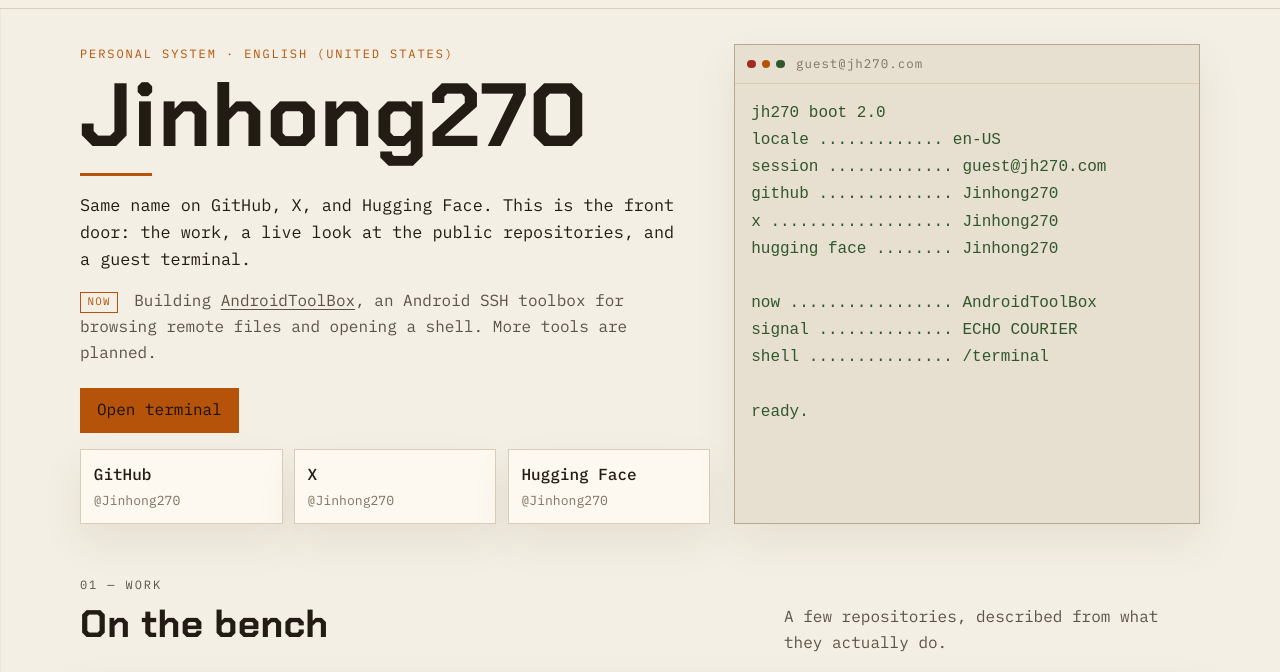
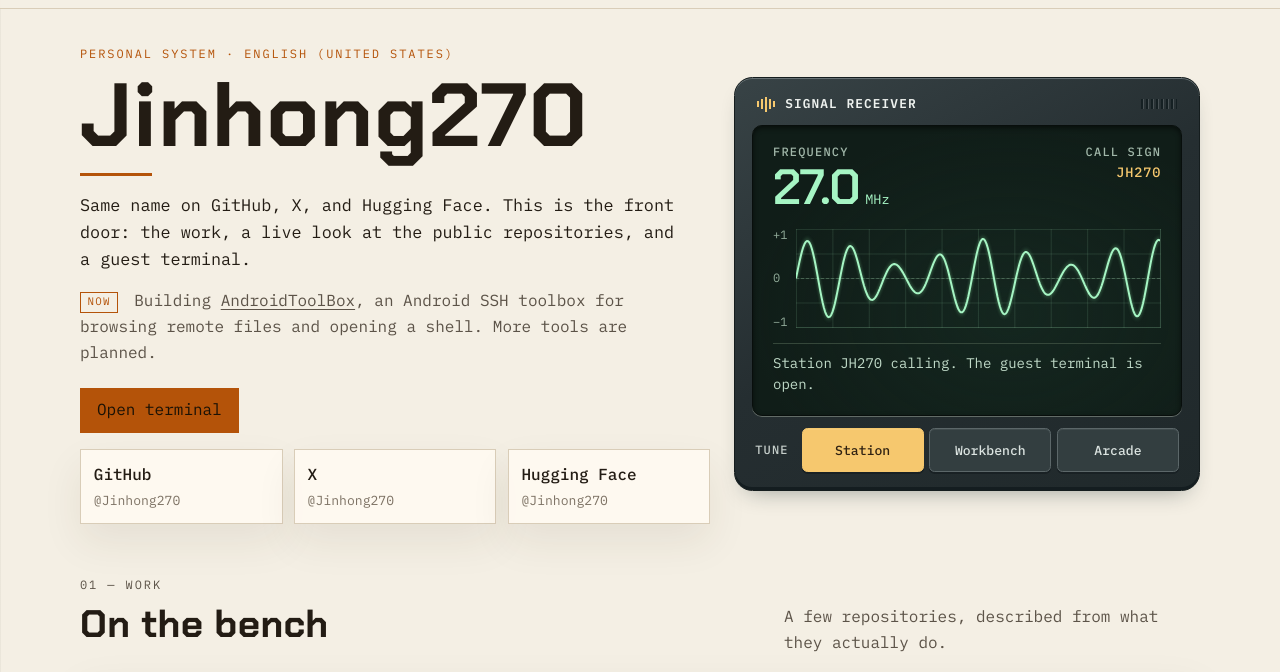
Before and after one commit to Jinhong270/HomePage, a website: page index.html in a window 1280 px wide. Shown: the part 56-728 px from the top of the page. Drawn offline with Linux system fonts and the light colour scheme; no server answers.

Commit message:
feat: replace the boot log with a tunable signal receiver

```diff
--- /dev/null
+++ b/css/receiver.css
@@ -0,0 +1,183 @@
+.receiver {
+  --rx-mint: #a6f5c4;
+  --rx-amber: #f6c86e;
+  min-width: 0;
+  align-self: center;
+  padding: clamp(.7rem, 2vw, 1.05rem);
+  border: 1px solid #151d1e;
+  border-radius: 1.15rem;
+  background: linear-gradient(150deg, #384346, #252e31 48%, #20292b);
+  box-shadow: inset 0 1px #677174, inset 0 -3px #141d20, 0 .7rem 1.45rem -.8rem #14262770;
+  color: #edf3f1;
+  font-family: var(--mono);
+  color-scheme: dark;
+}
+
+.receiver-head, .receiver-head h2, .receiver-controls {
+  display: flex;
+  align-items: center;
+}
+
+.receiver-head {
+  justify-content: space-between;
+  gap: 1.2rem;
+  margin: .05rem .3rem .8rem;
+}
+
+.receiver-head h2 {
+  gap: .65rem;
+  margin: 0;
+  color: #eef2ef;
+  font: 600 .8rem/1.3 var(--mono);
+  letter-spacing: .085em;
+  text-transform: uppercase;
+}
+
+.receiver-icon {
+  display: flex;
+  align-items: center;
+  gap: 2px;
+  color: var(--rx-amber);
+}
+
+.receiver-icon i { width: 2px; height: .35rem; background: currentColor; }
+.receiver-icon i:nth-child(even) { height: .65rem; }
+.receiver-icon i:nth-child(3) { height: .95rem; }
+
+.receiver-vent {
+  width: 2.3rem;
+  height: .65rem;
+  background: repeating-linear-gradient(90deg, #152023 0 2px, #495255 2px 3px, transparent 3px 5px);
+}
+
+.receiver-glass {
+  overflow: hidden;
+  padding: clamp(.85rem, 2vw, 1.25rem);
+  border: 1px solid #080e0c;
+  border-radius: .62rem;
+  background: radial-gradient(ellipse at 60% 65%, #1b352a66, transparent 72%), #101d18;
+  color: var(--rx-mint);
+  box-shadow: inset 0 2px 5px #0008, 0 1px #626c67;
+}
+
+.receiver-readout {
+  display: flex;
+  align-items: flex-start;
+  justify-content: space-between;
+  gap: .8rem;
+}
+
+.receiver-readout-block { display: grid; gap: .3rem; }
+.receiver-readout-block:last-child { justify-items: end; }
+
+.receiver-small {
+  color: #a1b7a9;
+  font: 500 .75rem/1 var(--mono);
+  letter-spacing: .1em;
+  text-transform: uppercase;
+}
+
+.receiver-digits {
+  display: flex;
+  align-items: baseline;
+  gap: .35rem;
+  color: var(--rx-mint);
+}
+
+.receiver-digits b {
+  font: 600 clamp(2rem, 4.6vw, 3.1rem)/1 var(--display);
+  font-variant-numeric: tabular-nums;
+  letter-spacing: -.025em;
+}
+
+.receiver-digits small { font-size: .85rem; }
+
+.receiver-readout strong {
+  color: var(--rx-amber);
+  font: 500 .85rem/1.45 var(--mono);
+  letter-spacing: .06em;
+}
+
+.receiver-plot {
+  display: grid;
+  grid-template-columns: 1.45rem minmax(0, 1fr);
+  aspect-ratio: 3.9;
+  min-height: 4.5rem;
+  margin: 1rem 0 .9rem;
+}
+
+.receiver-scale {
+  display: flex;
+  flex-direction: column;
+  align-items: start;
+  justify-content: space-between;
+  color: #91ab99;
+  font-size: .75rem;
+  line-height: 1;
+}
+
+.receiver-grid {
+  position: relative;
+  min-width: 0;
+  background-image: linear-gradient(90deg, #84bd952a 1px, transparent 1px), linear-gradient(#84bd952a 1px, transparent 1px);
+  background-size: 10% 25%;
+  border-right: 1px solid #84bd952a;
+  border-bottom: 1px solid #84bd952a;
+}
+
+.receiver-grid::before {
+  position: absolute;
+  inset: 50% 0 auto;
+  border-top: 1px dashed #85ac905e;
+  content: "";
+}
+
+.receiver-grid svg { display: block; position: absolute; inset: 0; width: 100%; height: 100%; }
+.receiver-wave { stroke: var(--rx-mint); stroke-width: 2; stroke-linejoin: round; filter: drop-shadow(0 0 3px #8df3a884); }
+
+.receiver-message {
+  min-height: 3em;
+  margin: 0;
+  border-top: 1px solid #35473a;
+  padding-top: .6rem;
+  color: #c0dac8;
+  font: 400 .875rem/1.5 var(--mono);
+}
+
+.receiver-controls {
+  gap: .8rem;
+  margin: .75rem .2rem .05rem;
+}
+
+.receiver-controls > .receiver-small { color: #c6cfcb; }
+.receiver-controls[hidden] { display: none; }
+.receiver-presets { flex: 1; display: grid; grid-template-columns: repeat(3, minmax(0, 1fr)); gap: .35rem; }
+.receiver-presets label { position: relative; min-width: 0; cursor: pointer; }
+.receiver-presets input { position: absolute; width: 1px; height: 1px; clip-path: inset(50%); }
+
+.receiver-presets span {
+  display: grid;
+  min-height: 2.75rem;
+  place-items: center;
+  padding: .35rem .2rem;
+  border: 1px solid #5c6769;
+  border-radius: .35rem;
+  background: #333e40;
+  color: #dce4e1;
+  font: 500 .82rem/1.15 var(--mono);
+  box-shadow: inset 0 1px #ffffff12, 0 2px #192124;
+}
+
+.receiver-presets label:hover span { border-color: #a1b7a9; }
+.receiver-presets input:checked + span { border-color: var(--rx-amber); background: var(--rx-amber); color: #302212; }
+.receiver-presets input:focus-visible + span { outline: 2px solid white; outline-offset: 2px; }
+
+@media (max-width: 370px) {
+  .receiver-controls { flex-wrap: wrap; gap: .45rem; }
+  .receiver-presets { flex-basis: 100%; }
+}
+
+@media (forced-colors: active) {
+  .receiver-wave { stroke: CanvasText; }
+  .receiver-presets input:checked + span { outline: 2px solid Highlight; }
+}
--- a/css/site.css
+++ b/css/site.css
@@ -178,7 +178,6 @@ html.theme-anim .theme-btn {
 
 html.theme-anim body,
 html.theme-anim .top,
-html.theme-anim .monitor,
 html.theme-anim .feature,
 html.theme-anim .github-mount,
 html.theme-anim .statusline,
@@ -315,61 +314,6 @@ h1 {
 .handles a span { color: var(--faint); font-size: 0.82rem; }
 
 .handles a strong { font-weight: 500; }
-
-.monitor {
-  border: 1px solid var(--line-strong);
-  background: var(--bg-sink);
-  box-shadow: var(--shadow), inset 0 0 0 1px rgba(255, 255, 255, 0.03);
-  min-height: 22rem;
-  display: flex;
-  flex-direction: column;
-}
-
-.monitor-bar {
-  display: flex;
-  align-items: center;
-  gap: 0.7rem;
-  padding: 0.55rem 0.75rem;
-  border-bottom: 1px solid var(--line);
-  color: var(--faint);
-  font-size: 0.78rem;
-  letter-spacing: 0.08em;
-}
-
-.dots { display: flex; gap: 0.35rem; }
-
-.dots i {
-  width: 0.55rem;
-  height: 0.55rem;
-  border-radius: 50%;
-  background: var(--line-strong);
-  display: block;
-}
-
-.dots i:nth-child(1) { background: var(--danger); }
-.dots i:nth-child(2) { background: var(--accent); }
-.dots i:nth-child(3) { background: var(--phosphor); }
-
-.boot {
-  margin: 0;
-  padding: 1rem 1rem 1.2rem;
-  white-space: pre-wrap;
-  color: var(--phosphor);
-  text-shadow: 0 0 10px var(--glow);
-  line-height: 1.7;
-  flex: 1;
-}
-
-.boot::after {
-  content: "";
-  display: inline-block;
-  width: 0.58em;
-  height: 1em;
-  margin-left: 0.15rem;
-  background: var(--phosphor);
-  vertical-align: text-bottom;
-  animation: blink 1.05s steps(1) infinite;
-}
 
 @keyframes blink {
   50% { opacity: 0; }
@@ -604,12 +548,11 @@ kbd {
 
 @media (prefers-reduced-motion: reduce) {
   html { scroll-behavior: auto; }
-  .boot::after, .skeleton, .theme-btn, .theme-swap { animation: none; }
+  .skeleton, .theme-btn, .theme-swap { animation: none; }
   .theme-swap,
   html.theme-anim body,
   html.theme-anim .top,
-  html.theme-anim .monitor,
-  html.theme-anim .feature,
+    html.theme-anim .feature,
   html.theme-anim .github-mount,
   html.theme-anim .statusline,
   html.theme-anim .handles a,
--- a/index.html
+++ b/index.html
@@ -18,6 +18,7 @@
   <link rel="preconnect" href="https://fonts.gstatic.com" crossorigin>
   <link href="https://fonts.googleapis.com/css2?family=Chakra+Petch:wght@500;600;700&family=IBM+Plex+Mono:wght@400;500;600&display=swap" rel="stylesheet">
   <link rel="stylesheet" href="css/site.css?v=9">
+  <link rel="stylesheet" href="css/receiver.css?v=1">
   <link rel="stylesheet" href="css/arcade.css?v=10">
 </head>
 <body>
@@ -55,13 +56,31 @@
           <li><a href="https://huggingface.co/Jinhong270"><strong>Hugging Face</strong><span>@Jinhong270</span></a></li>
         </ul>
       </div>
-      <aside class="monitor" aria-label="Boot log">
-        <div class="monitor-bar">
-          <span class="dots" aria-hidden="true"><i></i><i></i><i></i></span>
-          <span>guest@jh270.com</span>
+      <section class="receiver" aria-label="Signal receiver" data-receiver>
+        <header class="receiver-head">
+          <h2><span class="receiver-icon" aria-hidden="true"><i></i><i></i><i></i><i></i><i></i></span>Signal receiver</h2>
+          <span class="receiver-vent" aria-hidden="true"></span>
+        </header>
+        <div class="receiver-glass">
+          <div class="receiver-readout">
+            <div class="receiver-readout-block"><span class="receiver-small">Frequency</span><span class="receiver-digits"><b data-frequency>27.0</b> <small>MHz</small></span></div>
+            <div class="receiver-readout-block"><span class="receiver-small">Call sign</span><strong data-call-sign>JH270</strong></div>
+          </div>
+          <div class="receiver-plot" aria-hidden="true">
+            <div class="receiver-scale"><span>+1</span><span>0</span><span>−1</span></div>
+            <div class="receiver-grid">
+              <svg viewBox="0 0 600 120" preserveAspectRatio="none" focusable="false">
+                <path class="receiver-wave" d="M0 60 Q10 5 20 60 T40 60 T60 60 T80 60 Q92 34 104 60 T128 60 T152 60 T176 60 Q188 12 200 60 T224 60 T248 60 T272 60 Q284 30 296 60 T320 60 T344 60 T368 60 Q380 6 392 60 T416 60 T440 60 T464 60 Q476 32 488 60 T512 60 T536 60 T560 60 T584 60 T608 60" fill="none" vector-effect="non-scaling-stroke"></path>
+              </svg>
+            </div>
+          </div>
+          <p class="receiver-message" role="status" aria-atomic="true">Station JH270 calling. The guest terminal is open.</p>
         </div>
-        <pre id="boot" class="boot"></pre>
-      </aside>
+        <div class="receiver-controls" hidden>
+          <span class="receiver-small" id="receiver-tune">Tune</span>
+          <div class="receiver-presets" role="radiogroup" aria-labelledby="receiver-tune"></div>
+        </div>
+      </section>
     </section>
 
     <section id="work" class="section">
@@ -157,6 +176,7 @@
   <script src="js/theme.js?v=9"></script>
   <script src="js/github-data.js?v=8"></script>
   <script src="js/github-ui.js?v=8"></script>
-  <script src="js/home.js?v=8"></script>
+  <script src="js/receiver.js?v=1"></script>
+  <script src="js/clock.js?v=1"></script>
 </body>
 </html>
--- a/js/home.js
+++ /dev/null
@@ -1,67 +0,0 @@
-(function () {
-  var boot = document.getElementById("boot");
-  var frame = 0;
-  var elapsed = 0;
-  var previous = 0;
-  var text = [
-      "jh270 boot 2.0",
-      "locale ............. en-US",
-      "session ............. guest@jh270.com",
-      "github .............. Jinhong270",
-      "x ................... Jinhong270",
-      "hugging face ........ Jinhong270",
-      "",
-      "now ................. AndroidToolBox",
-      "signal .............. ECHO COURIER",
-      "shell ............... /terminal",
-      "",
-      "ready."
-    ].join("\n");
-
-  function type(time) {
-    if (previous) elapsed += Math.min(time - previous, 100);
-    previous = time;
-    var next = text.slice(0, Math.floor(elapsed / 12));
-    if (boot.textContent !== next) boot.textContent = next;
-    if (next.length < text.length) frame = window.requestAnimationFrame(type);
-    else frame = 0;
-  }
-
-  var clock = document.getElementById("clock");
-  var timer = 0;
-  var format = new Intl.DateTimeFormat("en-US", {
-      hour: "2-digit",
-      minute: "2-digit",
-      second: "2-digit",
-      hourCycle: "h23",
-      timeZoneName: "short"
-  });
-
-  function drawClock() {
-    clock.textContent = format.format(new Date());
-  }
-
-  function suspend() {
-    window.cancelAnimationFrame(frame);
-    window.clearInterval(timer);
-    frame = timer = previous = 0;
-  }
-
-  function resume() {
-    suspend();
-    if (document.hidden) return;
-    if (boot && boot.textContent !== text) {
-      if (window.matchMedia("(prefers-reduced-motion: reduce)").matches) boot.textContent = text;
-      else frame = window.requestAnimationFrame(type);
-    }
-    if (clock) {
-      drawClock();
-      timer = window.setInterval(drawClock, 1000);
-    }
-  }
-
-  document.addEventListener("visibilitychange", resume);
-  window.addEventListener("pagehide", suspend);
-  window.addEventListener("pageshow", resume);
-  resume();
-})();
--- /dev/null
+++ b/js/receiver.js
@@ -0,0 +1,73 @@
+(function () {
+  "use strict";
+
+  const receiver = document.querySelector("[data-receiver]");
+  if (!receiver) return;
+
+  const stations = [
+    {
+      label: "Station",
+      frequency: "27.0",
+      callSign: "JH270",
+      message: "Station JH270 calling. The guest terminal is open.",
+      signal: t => Math.sin(t * 52) * (0.34 + 0.66 * Math.cos(t * 7 - 0.5) ** 2)
+    },
+    {
+      label: "Workbench",
+      frequency: "54.0",
+      callSign: "JH-TOOL",
+      message: "AndroidToolBox connects remote files and shells to your phone.",
+      signal: t => Math.tanh(Math.sin(t * 31 + 0.2) * 4) * (0.8 + 0.12 * Math.cos(t * 9))
+    },
+    {
+      label: "Arcade",
+      frequency: "108.0",
+      callSign: "JH-ECHO",
+      message: "Courier to base. My echo is trailing by 2.7 seconds.",
+      signal: t => Math.sin(t * 81) * (0.18 + 0.82 * Math.cos(t * 12 + 0.6) ** 8)
+    }
+  ];
+
+  function tracePath(station) {
+    const points = [];
+    for (let x = 0; x <= 600; x += 2) {
+      const y = 60 - 48 * station.signal(x / 600);
+      points.push((x ? "L" : "M") + x + " " + y.toFixed(1));
+    }
+    return points.join(" ");
+  }
+
+  const frequency = receiver.querySelector("[data-frequency]");
+  const callSign = receiver.querySelector("[data-call-sign]");
+  const message = receiver.querySelector(".receiver-message");
+  const wave = receiver.querySelector(".receiver-wave");
+  const presets = receiver.querySelector(".receiver-presets");
+  const reducedMotion = window.matchMedia("(prefers-reduced-motion: reduce)");
+
+  function tune(station, animate) {
+    frequency.textContent = station.frequency;
+    callSign.textContent = station.callSign;
+    message.textContent = station.message;
+    wave.setAttribute("d", tracePath(station));
+    if (animate && !document.hidden && !reducedMotion.matches && wave.animate) {
+      wave.getAnimations().forEach(animation => animation.cancel());
+      wave.animate([{ opacity: 0.2 }, { opacity: 1 }], { duration: 260 });
+    }
+  }
+
+  stations.forEach((station, index) => {
+    const label = document.createElement("label");
+    const input = document.createElement("input");
+    const caption = document.createElement("span");
+    input.type = "radio";
+    input.name = "receiver-station";
+    input.checked = index === 0;
+    input.addEventListener("change", () => tune(station, true));
+    caption.textContent = station.label;
+    label.append(input, caption);
+    presets.append(label);
+  });
+
+  tune(stations[0], false);
+  receiver.querySelector(".receiver-controls").hidden = false;
+})();
```
Also changed, not shown: js/clock.js (added, +32 -0 lines), repo/index.html (+1 -1 lines), README.md.
